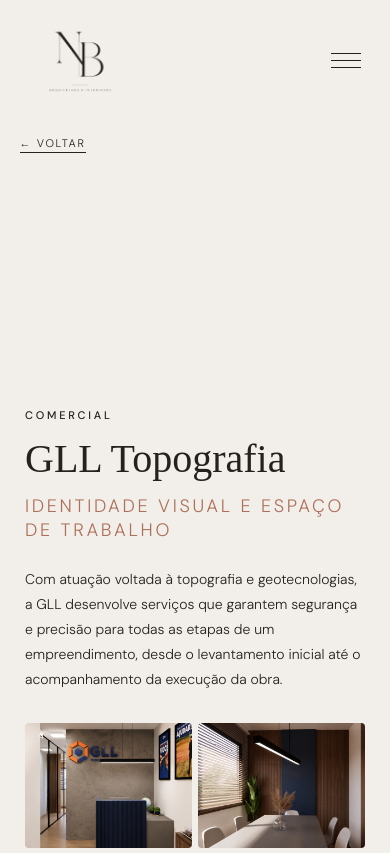
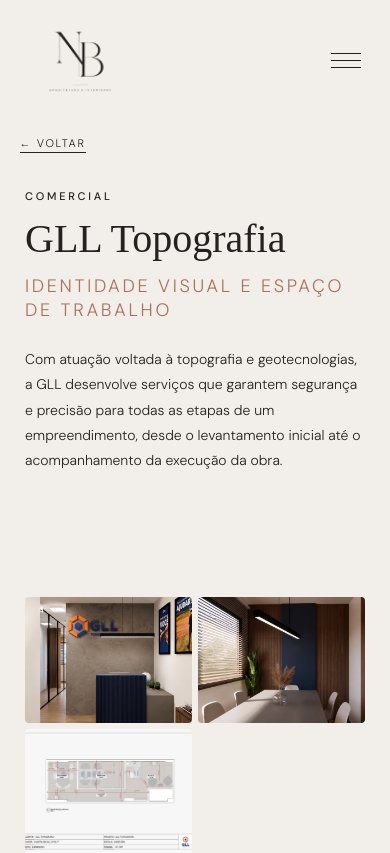
Before and after one commit to BraidoLuis/NB-Arquitetura, a Next.js app: page /projetos/gll-topografia in a window 390 px wide. Shown: the top 853 px of the page. Built offline with nearby package versions, Linux system fonts and the light colour scheme; a web font is replaced by a local one.

Commit message:
ajustando espaçamento dos detalhes desktop e mobile

```diff
--- a/app/globals.css
+++ b/app/globals.css
@@ -842,7 +842,7 @@
   display: grid;
   grid-template-columns: 1fr 1fr;
   gap: 4vw;
-  padding: 10vh 5vw;
+  padding: 3vh 5vw;
   min-height: 100vh;
 }
 
@@ -908,7 +908,7 @@
   .project-detail {
     grid-template-columns: 1fr;
     gap: 30px;
-    padding: 30vh 25px 50px;
+    padding: 4vh 25px 50px;
   }
 
   .gallery-grid {
```
